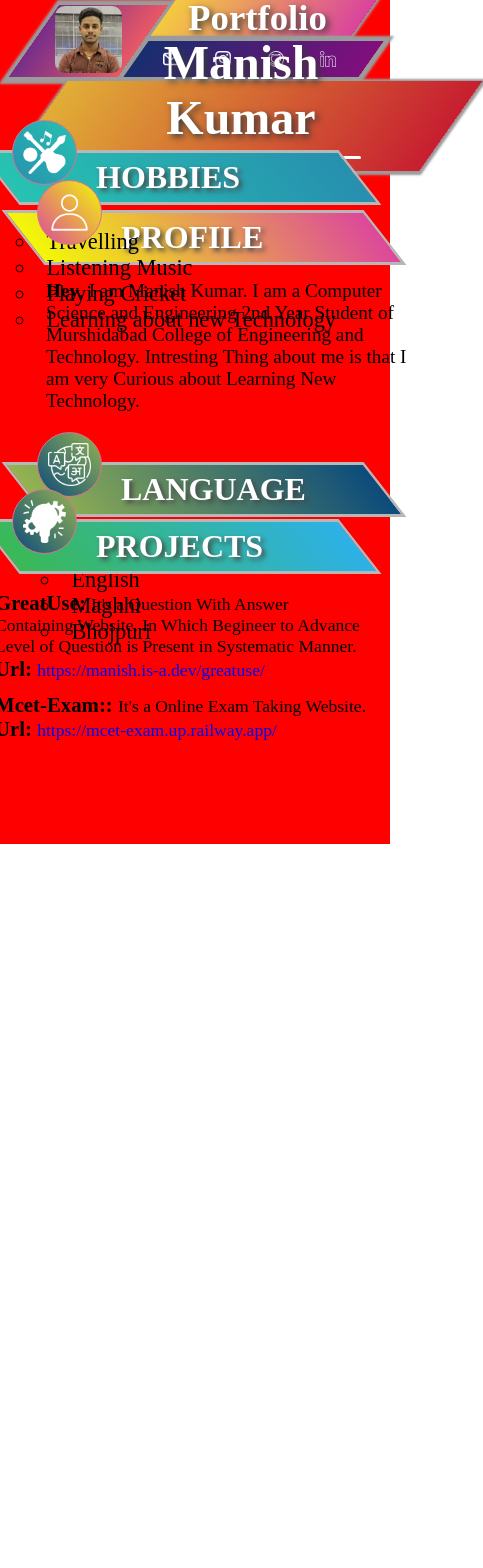
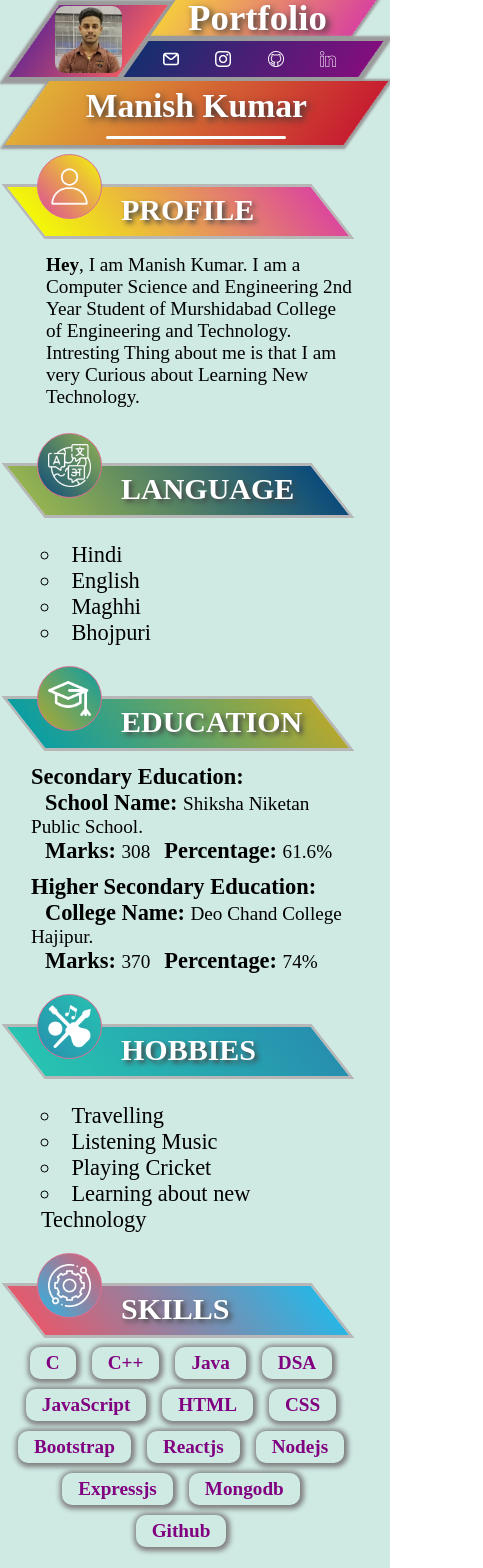
Before and after one commit to manish7479dlp/manish7479dlp.github.io, a React (Create React App) app: page / in a window 390 px wide. Shown: the top 1568 px of the page, 483 px wide, since content can reach past the window. Before the commit the page ends 853 px from the top, so only its background shows below. Built offline with nearby package versions, Linux system fonts and the light colour scheme.

Commit message:
ADD: Make full Code for Mobile Responsive.

```diff
--- a/src/App.css
+++ b/src/App.css
@@ -5,15 +5,19 @@
 .mainContainer {
     position: relative;
 }
+
 a {
   text-decoration: none;
 }
+
 .container {
   width: var(--ContainerWidth);
   height: 100vh;
   display: flex;
   flex-direction: column;
   /* border: 1px solid red; */
+  background-color: rgb(207, 233, 227);
+
   margin: auto;
   background-color: rgb(207, 233, 227);
 }
@@ -29,7 +33,6 @@ a {
   flex-direction: column;
 }
 
-
 /* // Responsiv code begin */
 
 /* tablet or ipad pro */
@@ -37,12 +40,11 @@ a {
   :root {
     --ContainerWidth: 100vw;
   }
-
-    .container {
-        background-color: red;
-    }
 }
 
-@media screen and (max-width: 1080px) {
+@media screen and (max-width: 480px) {
+   .container {
+    height: auto;
+   }
 
 }
--- a/src/Components/Education/Education.css
+++ b/src/Components/Education/Education.css
@@ -21,4 +21,21 @@
 .educationContainer  .first {
     margin-bottom: 10px;
     /* border: 2px solid red; */
+    margin-top: 9px;
 }
+
+/* Responsive code begin */
+
+/* Responsive Code begin */
+
+@media screen and (max-width: 480px) {
+    .educationContainer {
+       height: auto;
+       padding-bottom: 15px;
+       /* padding: 10px; */
+    }
+
+.educationContainer .educationDetails {
+    margin-left: 30px;
+}
+}
--- a/src/Components/Name/Name.css
+++ b/src/Components/Name/Name.css
@@ -58,3 +58,51 @@
     --nMarginLeft: 36px;
   }
 }
+
+/*  Responsive code begin */
+
+@media screen and (max-width: 480px) {
+  :root {
+    --nContainerWidth: 87%;
+    --nContainerHeight: 64px;
+    --nLeft: 22%;
+    --nbottom: 6px;
+    --nFrontSize: 2.3rem;
+    --nUnderlineWidth: 180px;
+    --nMarginLeft: 27px;
+  }
+}
+
+@media screen and (max-width: 450px) {
+  :root {
+    --nFrontSize: 2.1rem
+  }
+}
+
+@media screen and (max-width: 385px) {
+  :root {
+    --nContainerWidth: 85%;
+    --nContainerHeight: 64px;
+    --nLeft: 20%;
+    --nbottom: 6px;
+    --nFrontSize: 2.1rem;
+  }
+  .name .underline {
+    display: none;
+  }
+  .name h1 {
+    margin-bottom: 14px;
+  }
+}
+@media screen and (max-width: 335px) {
+  :root {
+    --nContainerWidth: 84%;
+    --nContainerHeight: 56px;
+    --nLeft: 17%;
+    --nbottom: 6px;
+    --nFrontSize: 2rem;
+  }
+  .name h1 {
+    margin-bottom: 10px;
+  }
+}
--- a/src/Components/Profile/Profile.css
+++ b/src/Components/Profile/Profile.css
@@ -6,7 +6,6 @@
     width: calc(var(--titleContainerWidth) + 50px);
     height: var(--profileContainerHeight);
     border-radius: 10px;
-    /* border: 1px solid black; */
     margin-left: 1px;
     /* box-shadow: 1px 1px 4px 4px rgb(184, 230, 248); */
 }
@@ -20,3 +19,13 @@
     /* text-align: center; */
     /* border: 2px solid brown; */
 }
+
+/* Responsive Code begin */
+
+@media screen and (max-width: 480px) {
+    .profileContainer {
+       height: auto;
+       padding-bottom: 15px;
+       /* padding: 10px; */
+    }
+}
--- a/src/Components/Project/Project.css
+++ b/src/Components/Project/Project.css
@@ -36,3 +36,17 @@
 .projectContainer .projectNameContainer strong {
   font-size: 1.3rem;
 }
+
+/* Responsive code begin */
+
+@media screen and (max-width: 480px) {
+  .projectContent {
+    margin-top: 10px;
+    margin-left: 30px;
+  }
+
+  .projectContainer .projectNameContainer p,
+.projectNameContainer a {
+  font-size: 1.2rem;
+}
+}
--- a/src/Components/Project/Project.js
+++ b/src/Components/Project/Project.js
@@ -16,7 +16,7 @@ const Project = (props) => {
          {
            ProjectData.project.map((elm , idx) => {
              return (
-              <div key={idx}>
+              <div key={idx} className = "projectContent">
               <p className="aboutProject">
                 <strong>{elm.name}: </strong>{elm.aboutProject}
               </p>
--- a/src/Components/RightContentCollection/RightContentCollection.css
+++ b/src/Components/RightContentCollection/RightContentCollection.css
@@ -7,3 +7,18 @@
   top: -564px;
   flex-wrap: wrap;
 }
+
+/* Responsive code begin */
+
+@media screen and (max-width: 480px) {
+  .rightContentCollection {
+    width: 100%;
+    height: auto;
+    position: static;
+    margin-bottom: 20px;
+    justify-content: flex-start;
+    /* border: 4px solid red; */
+    /* flex-direction: column; */
+    /* background-color: yellow; */
+  }
+}
--- a/src/Components/RightContentCollection/RightContentCollection.js
+++ b/src/Components/RightContentCollection/RightContentCollection.js
@@ -8,10 +8,18 @@ const RightContentCollection = ({ Data }) => {
   return (
     <div className="mainContainer">
       <div className="center rightContentCollection">
-        <Education Data={Data} />
-        <Hobbies Data={Data} />
-        <Skills Data={Data} />
-        <Project Data={Data} />
+        <div>
+          <Education Data={Data} />
+        </div>
+        <div>
+          <Hobbies Data={Data} />
+        </div>
+        <div>
+          <Skills Data={Data} />
+        </div>
+        <div>
+          <Project Data={Data} />
+        </div>
       </div>
     </div>
   );
--- a/src/Components/Skills/Skills.css
+++ b/src/Components/Skills/Skills.css
@@ -1,6 +1,6 @@
-.skillsContainer {
+/* .skillsContainer {
 
-}
+} */
 .skillsContainer .skills {
   display: flex;
   flex-wrap: wrap;
--- a/src/Components/Title/Title.css
+++ b/src/Components/Title/Title.css
@@ -1,14 +1,14 @@
 :root {
   --titleContainerWidth: 400px;
-  --titleContainerHeight : 55px;
+  --titleContainerHeight: 55px;
   --titleContainerMarginLeft: 28px;
   --titleContainerMarginTop: 35px;
   --iconContainerSize: 65px;
-  --iconContainerLeft:36px;
-  --iconContainerBottom:24px;
+  --iconContainerLeft: 36px;
+  --iconContainerBottom: 24px;
   --titleContentTop: 45px;
   --titleContentLeft: 115px;
-
+  --titleName: 30px;
 }
 .titleContainer {
   display: inline-block;
@@ -43,7 +43,7 @@
   left: var(--titleContentLeft);
   color: white;
   text-shadow: 3px 3px 5px rgb(69, 70, 69);
-
+  font-size: var(--titleName);
 }
 
 /* Responsive code start */
@@ -63,3 +63,29 @@
     --titleContentLeft: 120px;
   }
 }
+
+@media screen and (max-width: 435px) {
+  :root {
+    --titleContainerWidth: 340px;
+  }
+}
+@media screen and (max-width: 400px) {
+  :root {
+    --titleContainerWidth: 310px;
+  }
+}
+@media screen and (max-width: 370px) {
+  :root {
+    --titleContainerWidth: 280px;
+    --titleName: 26px;
+    --titleContentTop: 49px;
+    --titleContentLeft: 115px;
+  }
+}
+@media screen and (max-width: 330px) {
+  :root {
+    --titleContainerWidth: 242px;
+    --titleName: 25px;
+    --titleContentLeft: 103px;
+  }
+}
```
Also changed, not shown: src/App.js (+5 -9 lines). Lines whose indentation alone changed are shown as unchanged.
